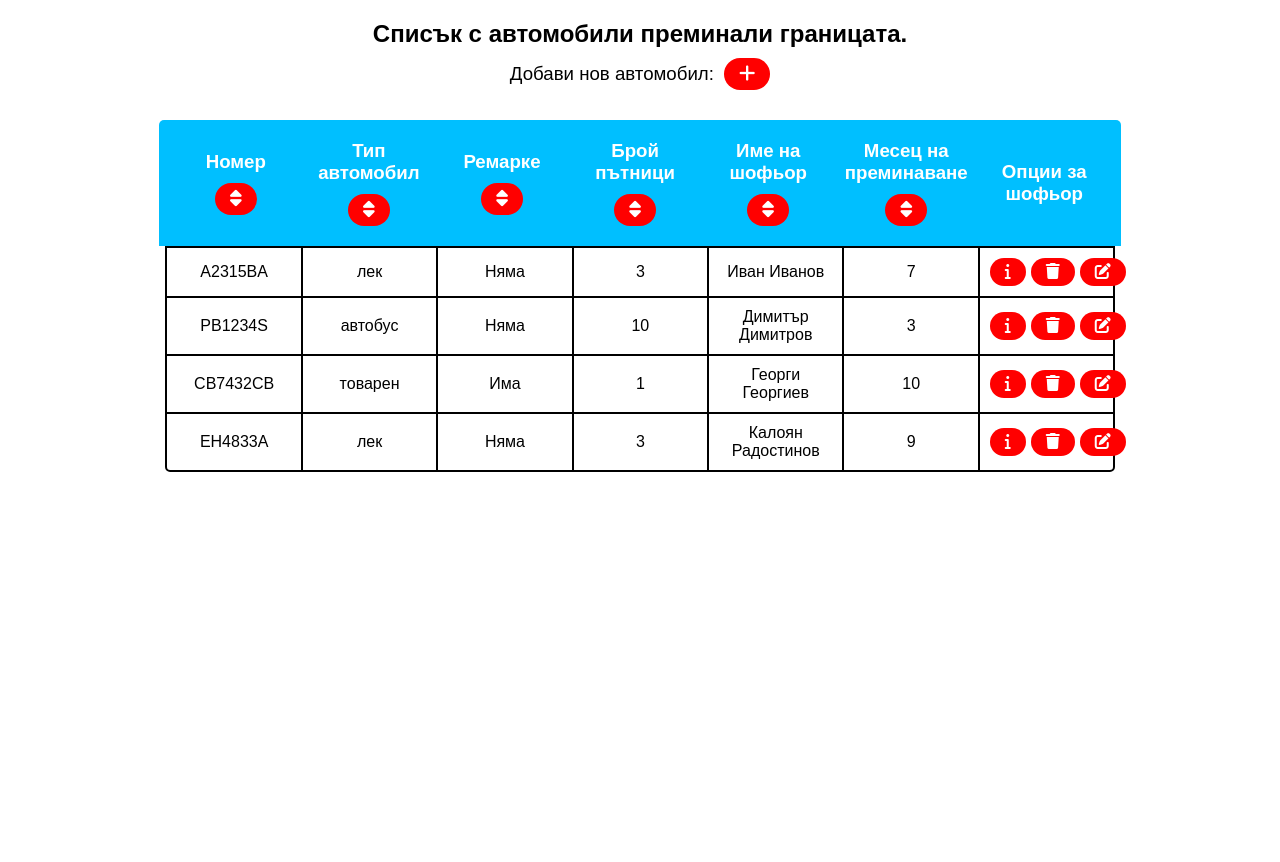
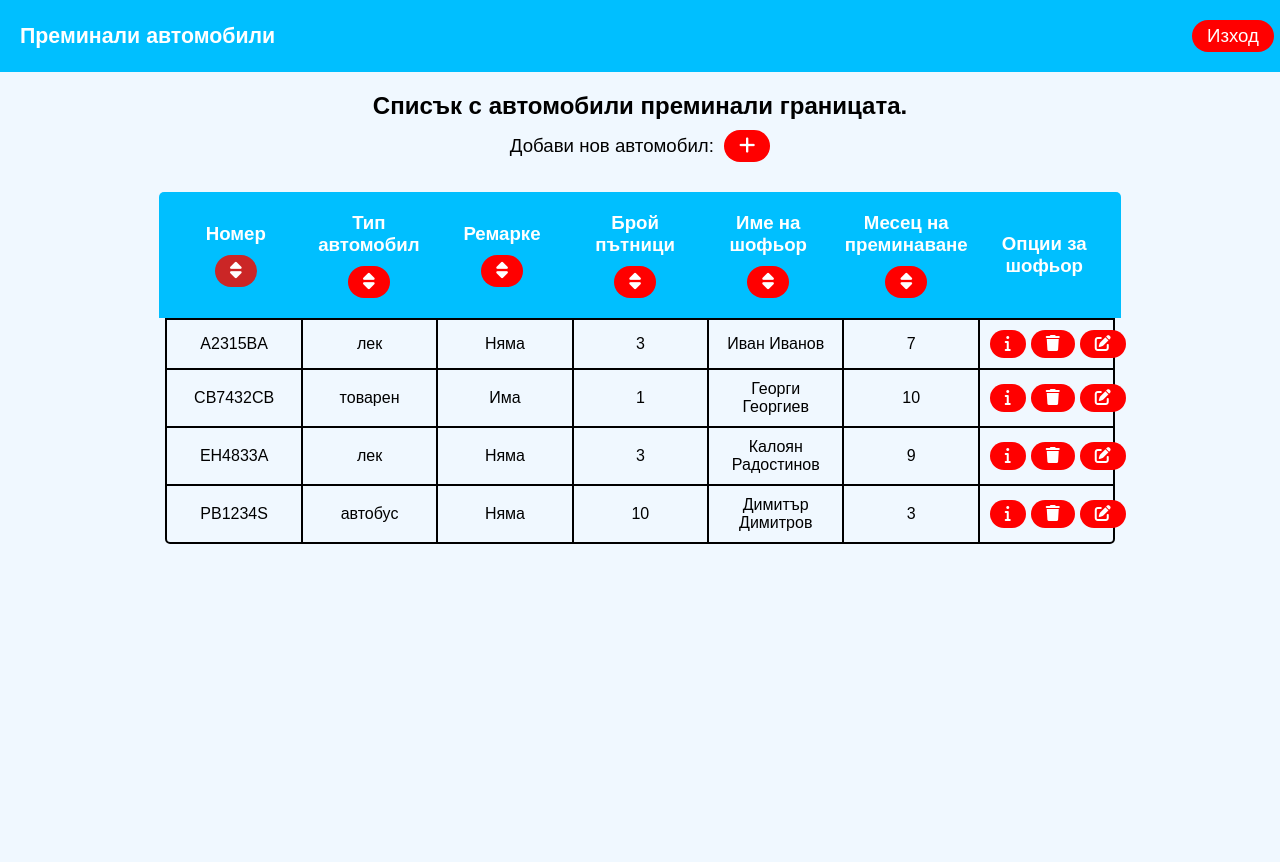
Before and after one commit to Qsen02/WWW-programing, a PHP site: page /WWW/automobile_list.php?query=number in a window 1280 px wide. Before the commit the page ends 472 px from the top, so only its background shows below. Run offline with PHP 8.4, Linux system fonts and the light colour scheme; data comes from the database, SQL or seed files in the repository.

Commit message:
Header implemented and styling updated

```diff
--- a/Crossed automobiles/add_automobile/add_automobile.php
+++ b/Crossed automobiles/add_automobile/add_automobile.php
@@ -10,6 +10,10 @@
 </head>
 
 <body>
+    <header>
+        <p>Преминали автомобили</p>
+        <a href="#" class="link">Изход</a>
+    </header>
     <form action="add.php" method="post" class="form">
         <h2>Добавете автомобил от тук</h2>
         <p class="input">
--- a/Crossed automobiles/automobile_list/automobile_list.css
+++ b/Crossed automobiles/automobile_list/automobile_list.css
@@ -17,6 +17,36 @@ h6 {
 
 a {
     text-decoration: none;
+    font-family: Arial, Helvetica, sans-serif;
+}
+
+body{
+    background-color: aliceblue;
+}
+
+header{
+    width: 100%;
+    padding: 20px 0;
+    background-color: rgb(0, 191, 255);
+    color: white;
+    display: flex;
+    align-items: center;
+    gap:20px;
+}
+
+header a{
+    font-size: 14pt;
+}
+
+header p {
+    flex: 0 0 90%;
+    font-weight: bold;
+    font-size: 16pt;
+    padding-left: 20px;
+}
+
+header a:hover{
+    background-color: rgb(203, 38, 38);
 }
 
 .title {
@@ -42,6 +72,13 @@ a {
 
 .link:hover {
     background-color: rgb(203, 38, 38);
+}
+
+.active{
+    background-color: rgb(203, 38, 38);
+    padding: 5px 15px 5px 15px;
+    border-radius: 20px;
+    color: white;
 }
 
 .container {
@@ -77,11 +114,7 @@ a {
     display: flex;
     flex-direction: column;
     align-items: center;
-    gap: 10px;
-}
-
-.header-items p {
-    flex: 0 0 20%;
+    gap:10px;
 }
 
 .body {
--- a/Crossed automobiles/automobile_list/automobile_list.php
+++ b/Crossed automobiles/automobile_list/automobile_list.php
@@ -21,16 +21,20 @@
     <?php
     include "../constants.php";
     $sql = "";
-    if (!isset($_GET["query"]) || !isset($_GET["order"])) {
+    if (!isset($_GET["query"])) {
         $sql = "SELECT * FROM automobile";
     } else {
-        $sql = "SELECT * FROM automobile ORDER BY {$_GET["query"]} {$_GET["order"]};";
+        $sql = "SELECT * FROM automobile ORDER BY {$_GET["query"]} ASC";
     }
     $result = mysqli_query($dbConnection, $sql);
     if (!$result) {
         echo "<h2 align='center'>Няма автомобили все още</h2>";
     } else {
         ?>
+        <header>
+            <p>Преминали автомобили</p>
+            <a href="#" class="link">Изход</a>
+        </header>
         <h2 class="title">Списък с автомобили преминали границата.</h2>
         <div class="add">
             <p>Добави нов автомобил:</p>
@@ -40,27 +44,57 @@
             <section class="header">
                 <div class="header-items">
                     <p>Номер</p>
-                    <a href="./automobile_list.php?query=number&order=asc" class="link"><i class="fa-solid fa-sort"></i></a>
+                    <a href="./automobile_list.php?query=number" class=<?php if (isset($_GET["query"]) && $_GET["query"] == "number")
+                        echo "active";
+                    else
+                        echo "link"; ?>>
+                        <i class="fa-solid fa-sort"></i>
+                    </a>
                 </div>
                 <div class="header-items">
                     <p>Тип автомобил</p>
-                    <a href="./automobile_list.php?query=type&order=asc" class="link"><i class="fa-solid fa-sort"></i></a>
+                    <a href="./automobile_list.php?query=type" class=<?php if (isset($_GET["query"]) && $_GET["query"] == "type")
+                        echo "active";
+                    else
+                        echo "link"; ?>>
+                        <i class="fa-solid fa-sort"></i>
+                    </a>
                 </div>
                 <div class="header-items">
                     <p>Ремарке</p>
-                    <a href="./automobile_list.php?query=trailer&order=asc" class="link"><i class="fa-solid fa-sort"></i></a>
+                    <a href="./automobile_list.php?query=trailer" class=<?php if (isset($_GET["query"]) && $_GET["query"] == "trailer")
+                        echo "active";
+                    else
+                        echo "link"; ?>>
+                        <i class="fa-solid fa-sort"></i>
+                    </a>
                 </div>
                 <div class="header-items">
                     <p>Брой пътници</p>
-                    <a href="./automobile_list.php?query=passengers&order=asc" class="link"><i class="fa-solid fa-sort"></i></a>
+                    <a href="./automobile_list.php?query=passengers" class=<?php if (isset($_GET["query"]) && $_GET["query"] == "passengers")
+                        echo "active";
+                    else
+                        echo "link"; ?>>
+                        <i class="fa-solid fa-sort"></i>
+                    </a>
                 </div>
                 <div class="header-items">
                     <p>Име на шофьор</p>
-                    <a href="./automobile_list.php?query=driver_name&order=asc" class="link"><i class="fa-solid fa-sort"></i></a>
+                    <a href="./automobile_list.php?query=driver_name" class=<?php if (isset($_GET["query"]) && $_GET["query"] == "driver_name")
+                        echo "active";
+                    else
+                        echo "link"; ?>>
+                        <i class="fa-solid fa-sort"></i>
+                    </a>
                 </div>
                 <div class="header-items">
                     <p>Месец на преминаване</p>
-                    <a href="./automobile_list.php?query=month&order=asc" class="link"><i class="fa-solid fa-sort"></i></a>
+                    <a href="./automobile_list.php?query=month" class=<?php if (isset($_GET["query"]) && $_GET["query"] == "month")
+                        echo "active";
+                    else
+                        echo "link"; ?>>
+                        <i class="fa-solid fa-sort"></i>
+                    </a>
                 </div>
                 <div class="header-items">
                     <p>Опции за шофьор</p>
--- a/Crossed automobiles/driver_info/driver_info.php
+++ b/Crossed automobiles/driver_info/driver_info.php
@@ -9,6 +9,10 @@
 </head>
 
 <body>
+    <header>
+        <p>Преминали автомобили</p>
+        <a href="#" class="link">Изход</a>
+    </header>
     <section class="driver-container">
         <?php
         include "../constants.php";
```
Also changed, not shown: Crossed automobiles/add_automobile/add_automobile.css (+36 -0 lines), Crossed automobiles/driver_info/driver_info.css (+37 -0 lines), Crossed automobiles/edit_automobile/edit_automobile.php (+6 -2 lines). Lines whose indentation alone changed are shown as unchanged.
